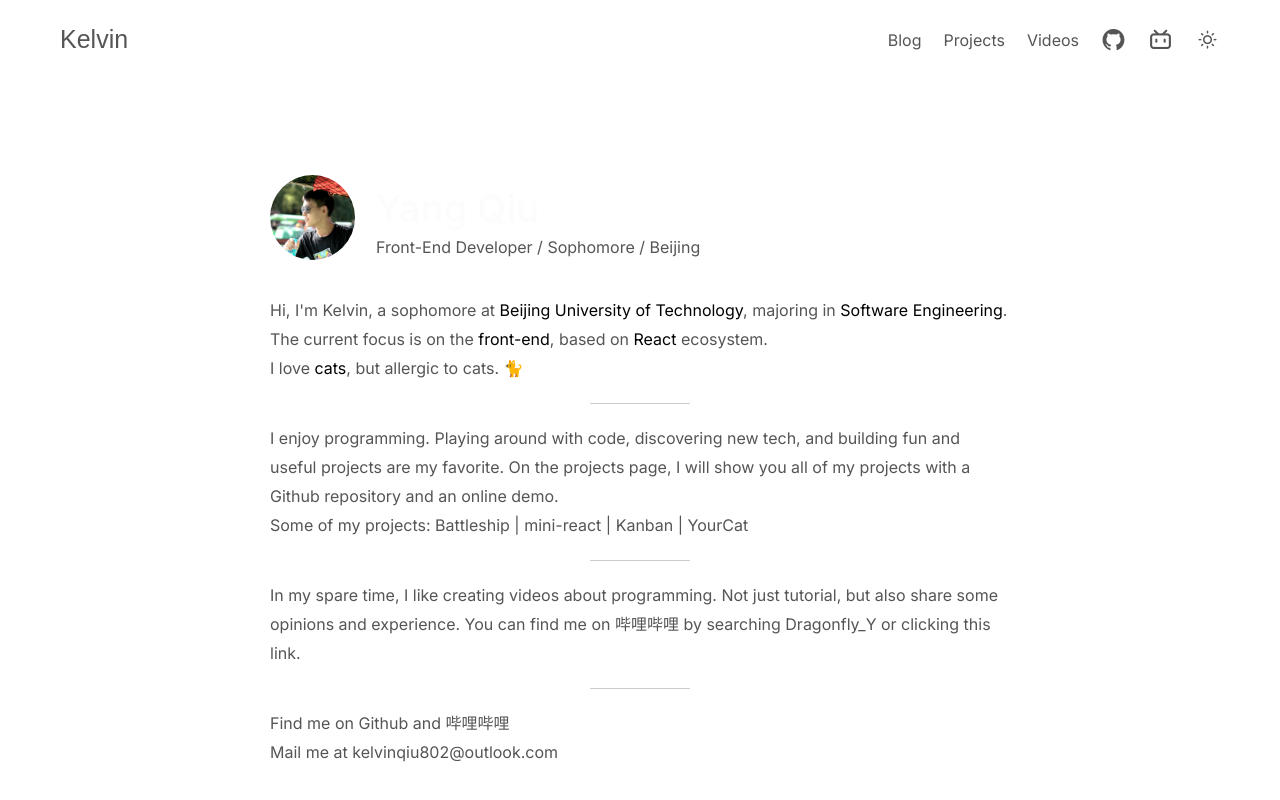
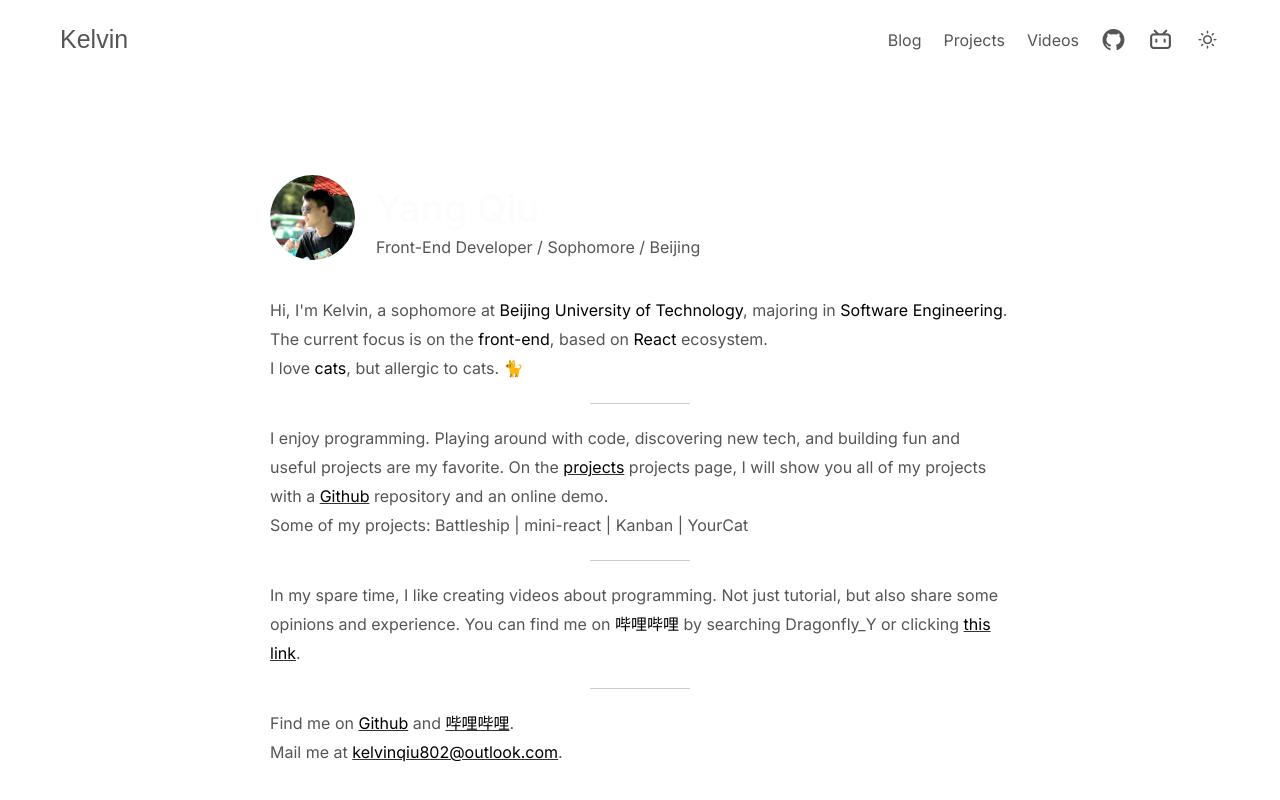
Before and after one commit to KelvinQiu802/portfolio, a Next.js app: page / in a window 1280 px wide. Built offline with nearby package versions, Linux system fonts and the light colour scheme; a web font is replaced by a local one.

Commit message:
feat: decorated content

```diff
--- a/components/Home/Content.js
+++ b/components/Home/Content.js
@@ -1,36 +1,47 @@
-import utilStyls from '../../styles/util.module.css';
+import utilStyles from '../../styles/util.module.css';
 import styls from '../../styles/Content.module.css';
 import Divider from '../Divider';
+import Link from 'next/link';
 
 const Content = () => {
   return (
-    <div className={`${styls.content} ${utilStyls.plain}`}>
+    <div className={`${styls.content} ${utilStyles.plain}`}>
       <article>
         <p>
           Hi, I'm Kelvin, a sophomore at{' '}
-          <span className={utilStyls.stress}>
+          <span className={utilStyles.stress}>
             Beijing University of Technology
           </span>
           , majoring in{' '}
-          <span className={utilStyls.stress}>Software Engineering</span>.{' '}
+          <span className={utilStyles.stress}>Software Engineering</span>.{' '}
         </p>
         <p>
           The current focus is on the{' '}
-          <span className={utilStyls.stress}>front-end</span>, based on{' '}
-          <span className={utilStyls.stress}>React</span> ecosystem.
+          <span className={utilStyles.stress}>front-end</span>, based on{' '}
+          <span className={utilStyles.stress}>React</span> ecosystem.
         </p>
         <p>
-          I love <span className={utilStyls.stress}>cats</span>, but allergic to
-          cats. 🐈
+          I love <span className={utilStyles.stress}>cats</span>, but allergic
+          to cats. 🐈
         </p>
       </article>
       <Divider />
       <article>
         <p>
           I enjoy programming. Playing around with code, discovering new tech,
-          and building fun and useful projects are my favorite. On the projects
-          page, I will show you all of my projects with a Github repository and
-          an online demo.{' '}
+          and building fun and useful projects are my favorite. On the{' '}
+          <Link href='/'>
+            <a className={utilStyles.textLink}>projects</a>
+          </Link>{' '}
+          projects page, I will show you all of my projects with a{' '}
+          <a
+            href='https://github.com/kelvinqiu802'
+            className={utilStyles.textLink}
+            target='_blank'
+          >
+            Github
+          </a>{' '}
+          repository and an online demo.{' '}
         </p>
         <p>Some of my projects: Battleship | mini-react | Kanban | YourCat</p>
       </article>
@@ -39,13 +50,50 @@ const Content = () => {
         <p>
           In my spare time, I like creating videos about programming. Not just
           tutorial, but also share some opinions and experience. You can find me
-          on 哔哩哔哩 by searching Dragonfly_Y or clicking this link.
+          on <span className={utilStyles.stress}>哔哩哔哩</span> by searching
+          Dragonfly_Y or clicking{' '}
+          <a
+            href='https://space.bilibili.com/38563775'
+            target='_blank'
+            className={utilStyles.textLink}
+          >
+            this link
+          </a>
+          .
         </p>
       </article>
       <Divider />
       <article>
-        <p>Find me on Github and 哔哩哔哩</p>
-        <p>Mail me at kelvinqiu802@outlook.com</p>
+        <p>
+          Find me on{' '}
+          <a
+            href='https://github.com/kelvinqiu802'
+            target='_blank'
+            className={utilStyles.textLink}
+          >
+            Github
+          </a>{' '}
+          and{' '}
+          <a
+            href='https://space.bilibili.com/38563775'
+            target='_blank'
+            className={utilStyles.textLink}
+          >
+            哔哩哔哩
+          </a>
+          .
+        </p>
+        <p>
+          Mail me at{' '}
+          <a
+            href='mailto:kelvinqiu802@outlook.com'
+            target='_blank'
+            className={utilStyles.textLink}
+          >
+            kelvinqiu802@outlook.com
+          </a>
+          .
+        </p>
       </article>
     </div>
   );
--- a/styles/util.module.css
+++ b/styles/util.module.css
@@ -7,3 +7,10 @@
   font-size: 16px;
   color: var(--element3);
 }
+
+.textLink {
+  font-size: 16px;
+  color: var(--element3);
+  text-decoration: underline;
+  text-decoration-color: var(--element2);
+}
```
